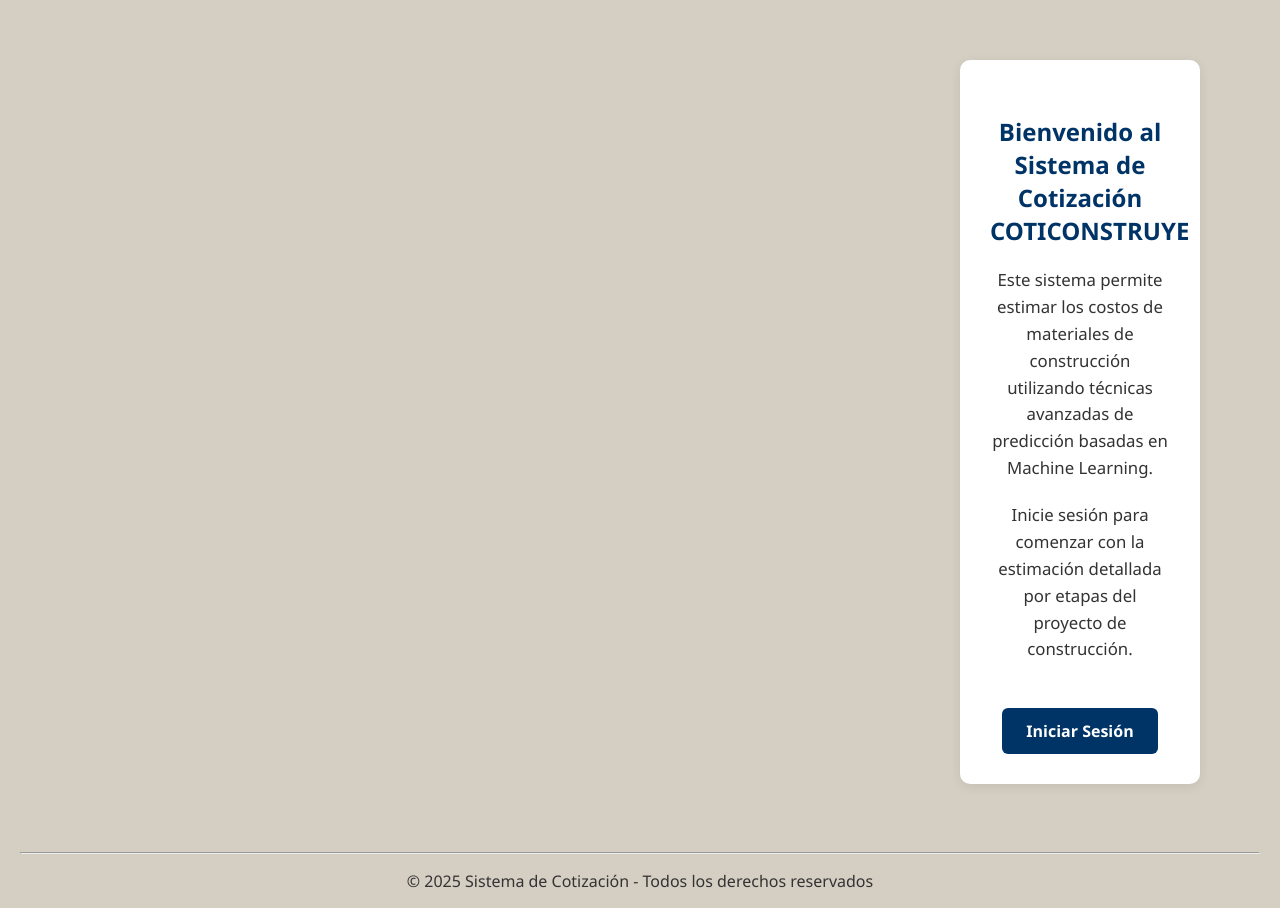
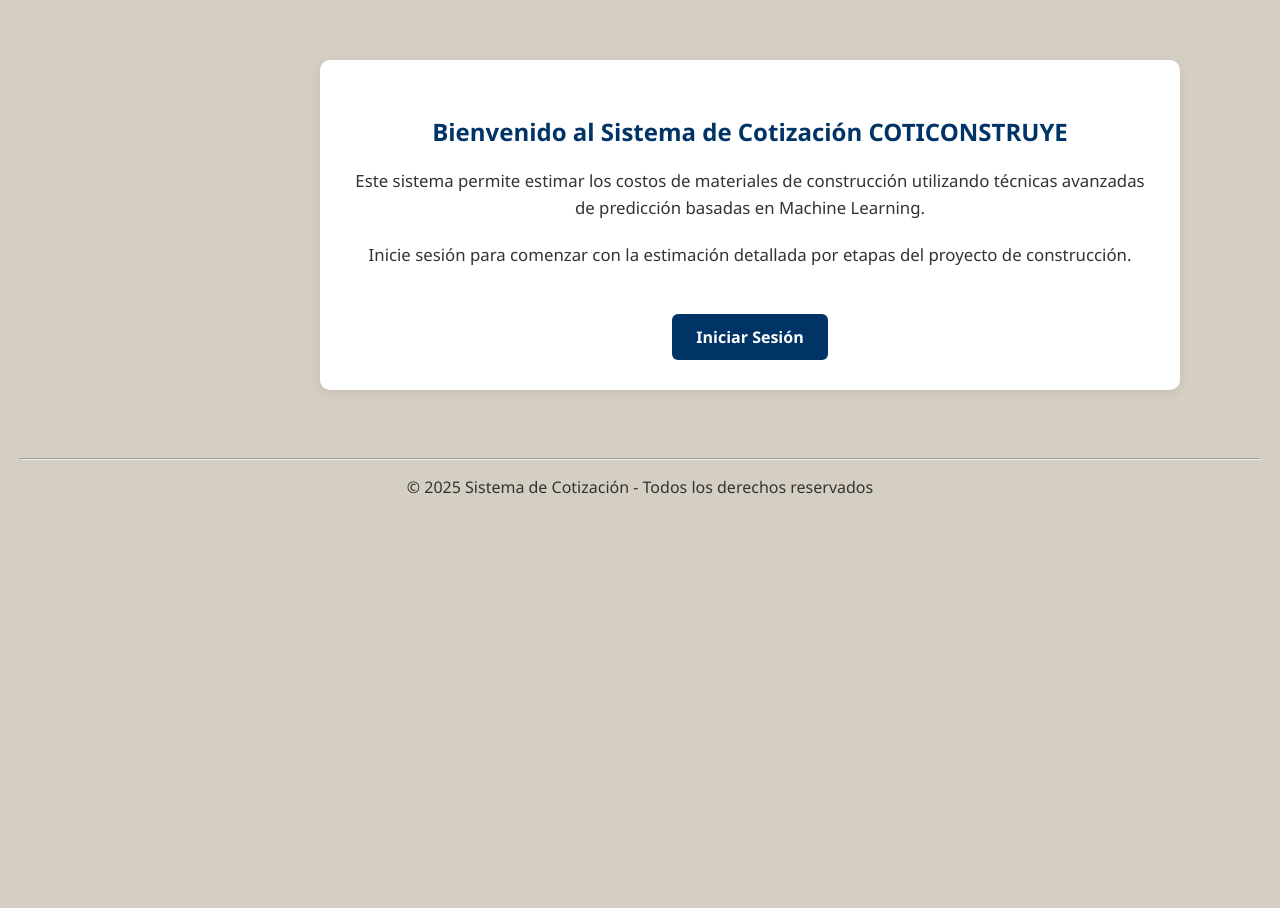
Before and after one commit to RemikoAG/proyectos, a Flask app: page / in a window 1280 px wide. After the commit the page ends 494 px from the top, so only its background shows below. Run offline with Flask 3, Linux system fonts and the light colour scheme; parts of the project's set-up code (start-up, migrations or seed data) failed here and were passed over.

Commit message:
centrarPagina15

```diff
--- a/static/style.css
+++ b/static/style.css
@@ -301,7 +301,7 @@ input:checked + .slider:before {
 /* === HOME === */
 .home-container {
   max-width: 800px;
-  margin: 40px 40px 40px 700px;
+  margin: 40px 30px 40px 60px;
   padding: 30px;
   background-color: #ffffff;
   border-radius: 10px;
@@ -377,7 +377,7 @@ input:checked + .slider:before {
 .login-box {
   background-color: #c9c5c4;
   max-width: 400px;
-  margin: 30px 20px 30px 60px;
+  margin: 30px 15px 30px 60px;
   padding: 30px;
   border-radius: 15px;
   box-shadow: 0 2px 6px rgba(0,0,0,0.1);
```
